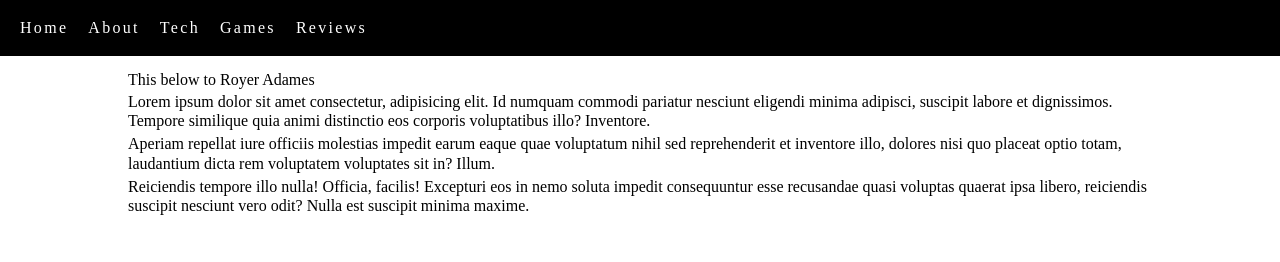
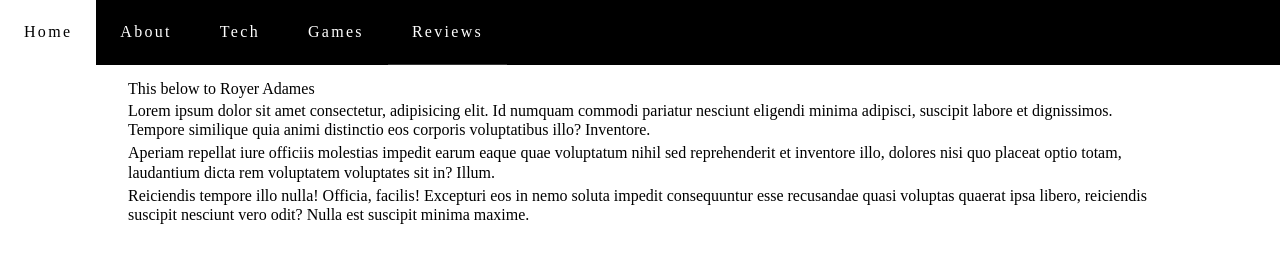
Before and after one commit to royeradames/2-Steps-Simple-Responsive-Pure-CSS-Hamburger-Menu, a plain HTML site: page flexIndex v2.html in a window 1280 px wide. Drawn offline with Linux system fonts and the light colour scheme.

Commit message:
fixing some styling errors in smaller views 330px

```diff
--- a/flexStyle v2.css
+++ b/flexStyle v2.css
@@ -63,12 +63,13 @@ html {
 }
 
 label[for="input-hamburger"]{
+	display: inline-block;
 	color: #ffffff;
 	background: #a02620;
 	font-style: normal;
 	padding: .625rem;
-	display: inline-block;
 	width: 10vw;
+	text-align: center;
 }
 #input-hamburger{
 display: none;
@@ -93,6 +94,15 @@ display: none;
 	border-top: 1px solid #333333;
 	background-color: black;
 }
+.menu-links a:last-child{
+	border-bottom: 1px solid #333333;
+}
+.menu-links a:focus,
+.menu-links a:hover,
+.menu-links a:active{
+	background-color: white;
+	color: black;
+}
 /* End Menu Items */
 /* on Small screens */
 @media screen and (min-width: 750px){
@@ -113,11 +123,20 @@ display: none;
 		flex-direction: row;
 		color: #ffffff;
 		font-style: normal;
-		padding: .625rem;
+		min-height: 4vh;
+
 	}
 	.menu-links a{
+		display: inline-block;
 		border-top: none;
 		letter-spacing: .18vw;
+		padding: 1.5rem;
+	}
+
+}
+@media screen and (max-width: 330px){
+	label[for="input-hamburger"]{
+		background: none;
 	}
 }
 /* end on Small screens */
```
